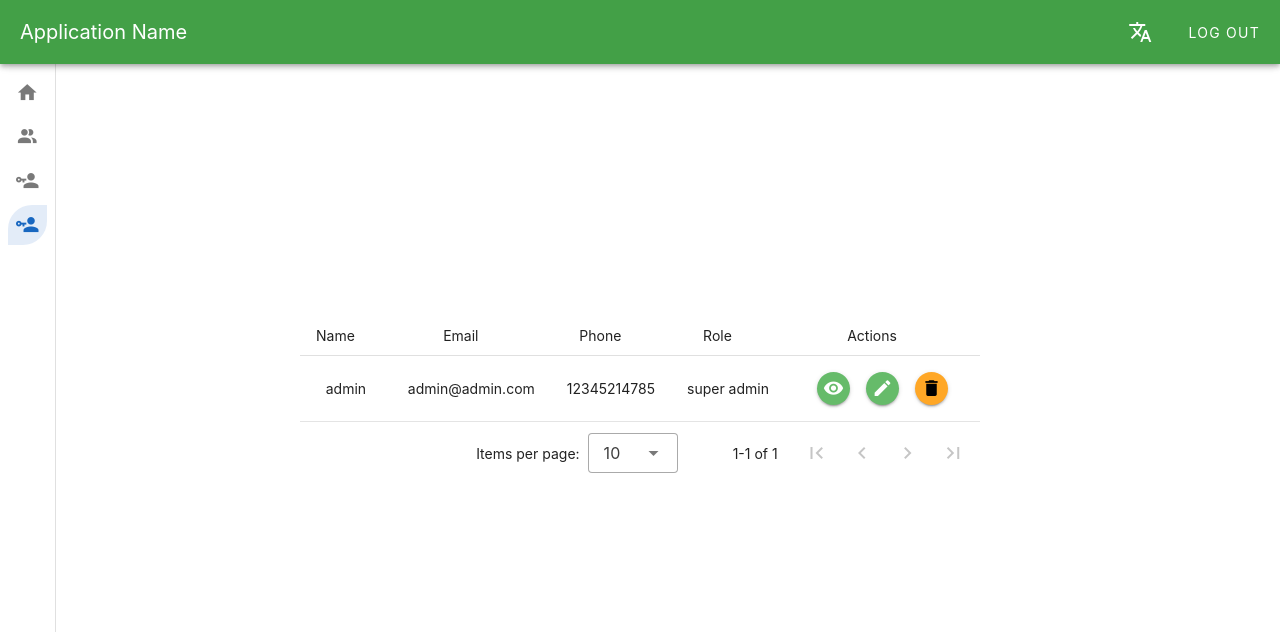
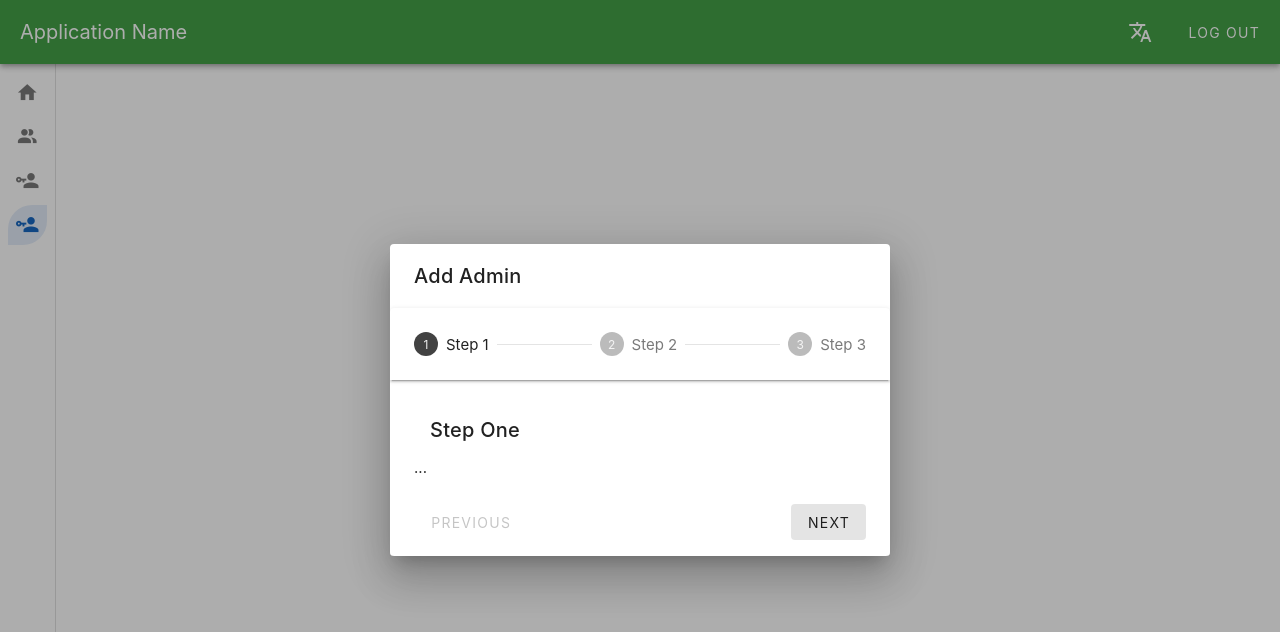
Before and after one commit to tommyal47/booking-template, a Vue app: page /admins in a window 1280 px wide. Shown: the top 632 px of the page. Built offline with nearby package versions, Linux system fonts and the light colour scheme; sample sign-in values are in the browser's storage.

Commit message:
update stepper

```diff
--- a/src/components/SystemAdmins.vue/AddAdmin.vue
+++ b/src/components/SystemAdmins.vue/AddAdmin.vue
@@ -1,5 +1,9 @@
 <!-- eslint-disable vue/valid-v-slot -->
 <template>
+  <div class="text-center pa-4">
+    <v-dialog v-model="dialog" persistent>
+      <v-card class="mx-auto" width="500" prepend-icon="" title="Add Admin">
+        <v-sheet class="mx-auto" width="500">
           <v-stepper :items="['Step 1', 'Step 2', 'Step 3']">
             <template v-slot:item.1>
               <v-card title="Step One" flat>...</v-card>
@@ -13,7 +17,14 @@
               <v-card title="Step Three" flat>...</v-card>
             </template>
           </v-stepper>
+        </v-sheet>
+      </v-card>
+    </v-dialog>
+  </div>
 </template>
 
 <script setup>
+import { ref } from 'vue';
+
+const dialog = ref(true);
 </script>
--- a/src/components/SystemAdmins.vue/IndexAdmins.vue
+++ b/src/components/SystemAdmins.vue/IndexAdmins.vue
@@ -1,4 +1,5 @@
 <template>
+    <v-btn class="add-btn" @click="router.push('/add-user')">{{ $t('AddUser') }}</v-btn>
     <v-data-table :headers="headers" :items="storeAdmin.admins" density="compact" item-key="name">
         <template v-slot:[`item.actions`]="{ item }">
             <div class="d-flex justify-space-around flex-wrap pa-2 ml-30">
@@ -18,9 +19,10 @@
 
 import { computed } from 'vue';
 import { useAdminStore } from '@/stores/storeAdmin';
+import { useRouter } from 'vue-router';
 // import handleDeleteUser from './DeleteUser.vue'
 import { useI18n } from 'vue-i18n';
-
+const router = useRouter();
 const storeAdmin = useAdminStore()
 const { t } = useI18n(); // Access the translation function
 
--- a/src/router/index.js
+++ b/src/router/index.js
@@ -5,6 +5,7 @@ import Users from '@/views/UsersIndex.vue'
 import LogIn from '@/views/LogIn.vue'
 import RolesIndex from '@/views/roles/RolesIndex.vue'
 import AdminsIndex from '@/views/SystemAdmins/AdminsIndex.vue'
+
 
 const router = createRouter({
   history: createWebHistory(import.meta.env.BASE_URL),
--- a/src/views/SystemAdmins/AdminsIndex.vue
+++ b/src/views/SystemAdmins/AdminsIndex.vue
@@ -1,10 +1,12 @@
 <template>
-    <IndexAdmins />
+    <!-- <IndexAdmins /> -->
+    <AddAdmin />
 </template>
 
 
 <script setup>
-import IndexAdmins from '@/components/SystemAdmins.vue/IndexAdmins.vue';
+// import IndexAdmins from '@/components/SystemAdmins.vue/IndexAdmins.vue';
+import AddAdmin from '@/components/SystemAdmins.vue/AddAdmin.vue';
 
 
 </script>
```
Lines whose indentation alone changed are shown as unchanged.
